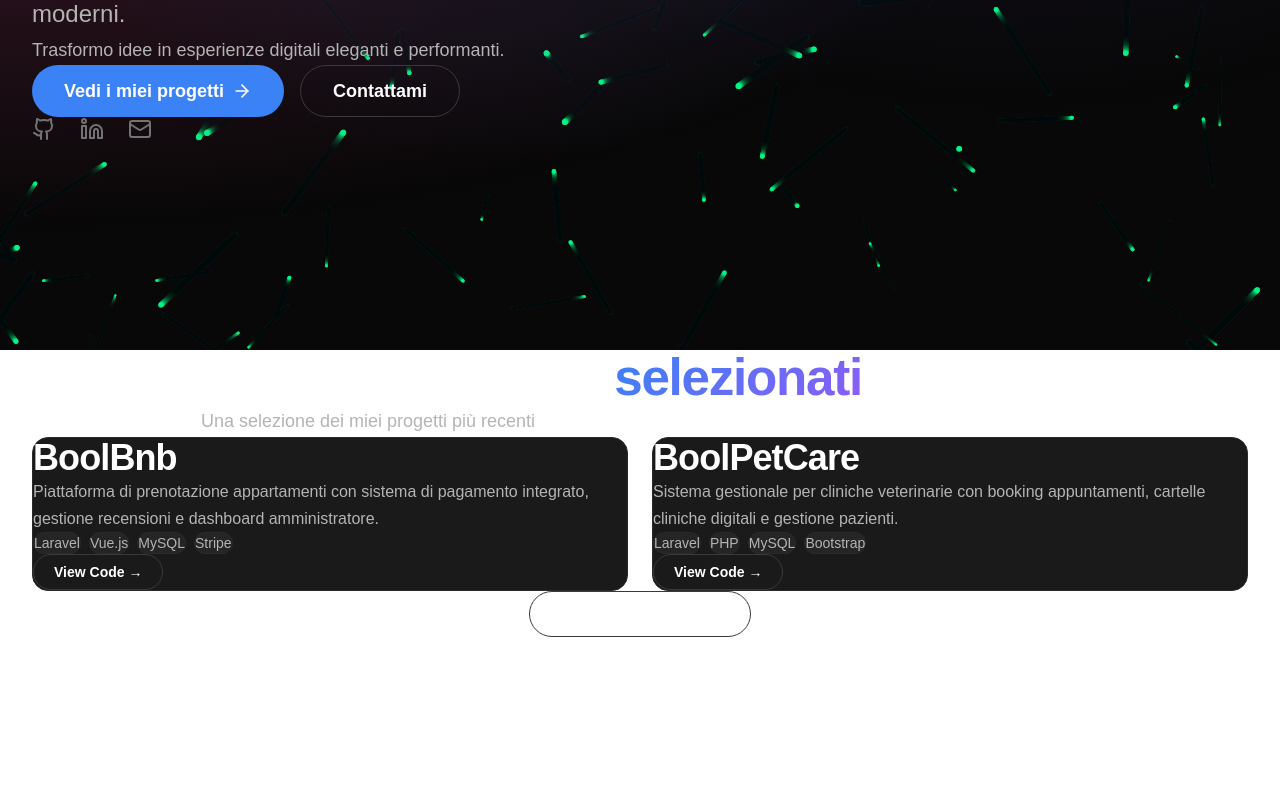
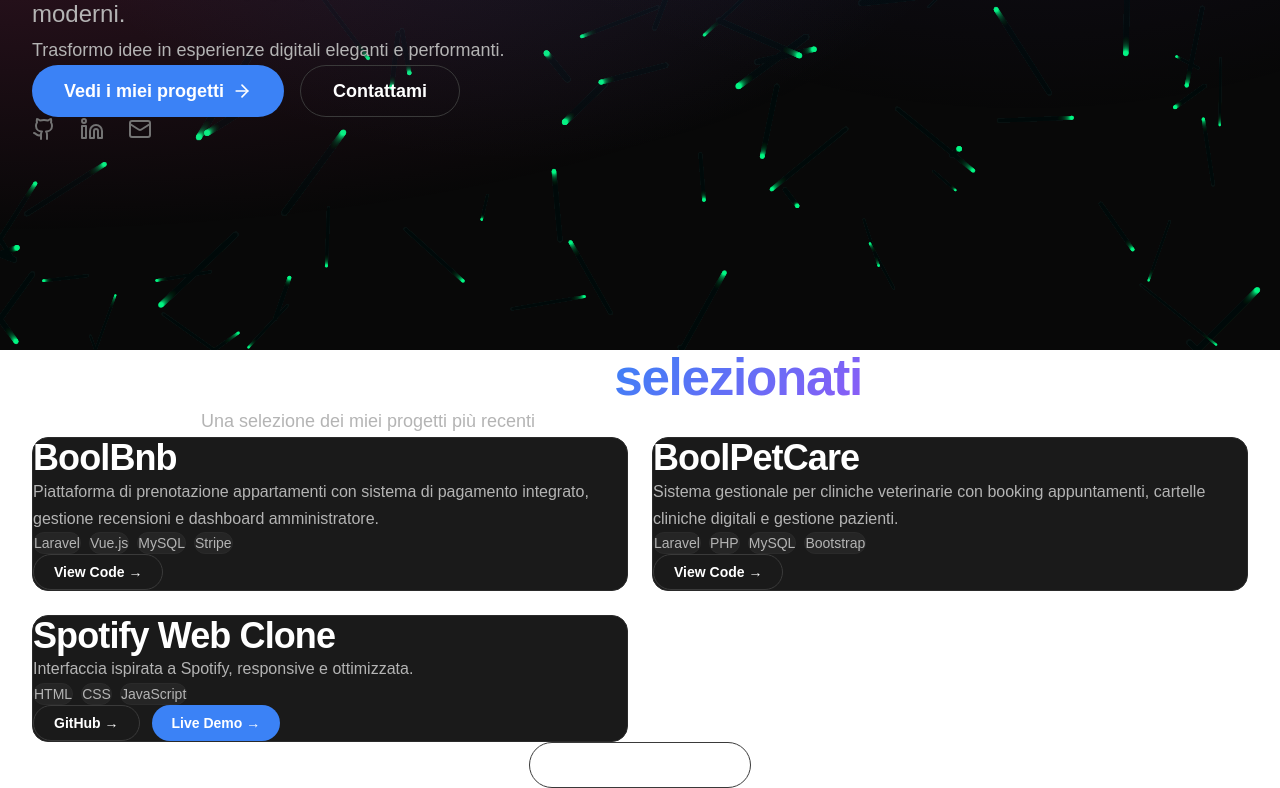
Before and after one commit to andreacassini/portfolio-professional, a Next.js app: page / in a window 1280 px wide. Shown: the part 450-1238 px from the top of the page. Before the commit the page ends 1087 px from the top, so only its background shows below. Built offline with nearby package versions, Linux system fonts and the light colour scheme.

Commit message:
feat(home): add Spotify as third featured with GitHub + Live Demo

```diff
--- a/app/page.tsx
+++ b/app/page.tsx
@@ -138,6 +138,14 @@ export default function Home() {
               delay={0.3}
               github="https://github.com/niccoloruberti/BoolPetCare"
             />
+            <FeaturedProject
+              title="Spotify Web Clone"
+              description="Interfaccia ispirata a Spotify, responsive e ottimizzata."
+              tags={['HTML', 'CSS', 'JavaScript']}
+              delay={0.4}
+              github="https://github.com/andreacassini/html-css-spotifyweb"
+              demo="https://andreacassini.github.io/html-css-spotifyweb/"
+            />
           </div>
 
           <motion.div
```
